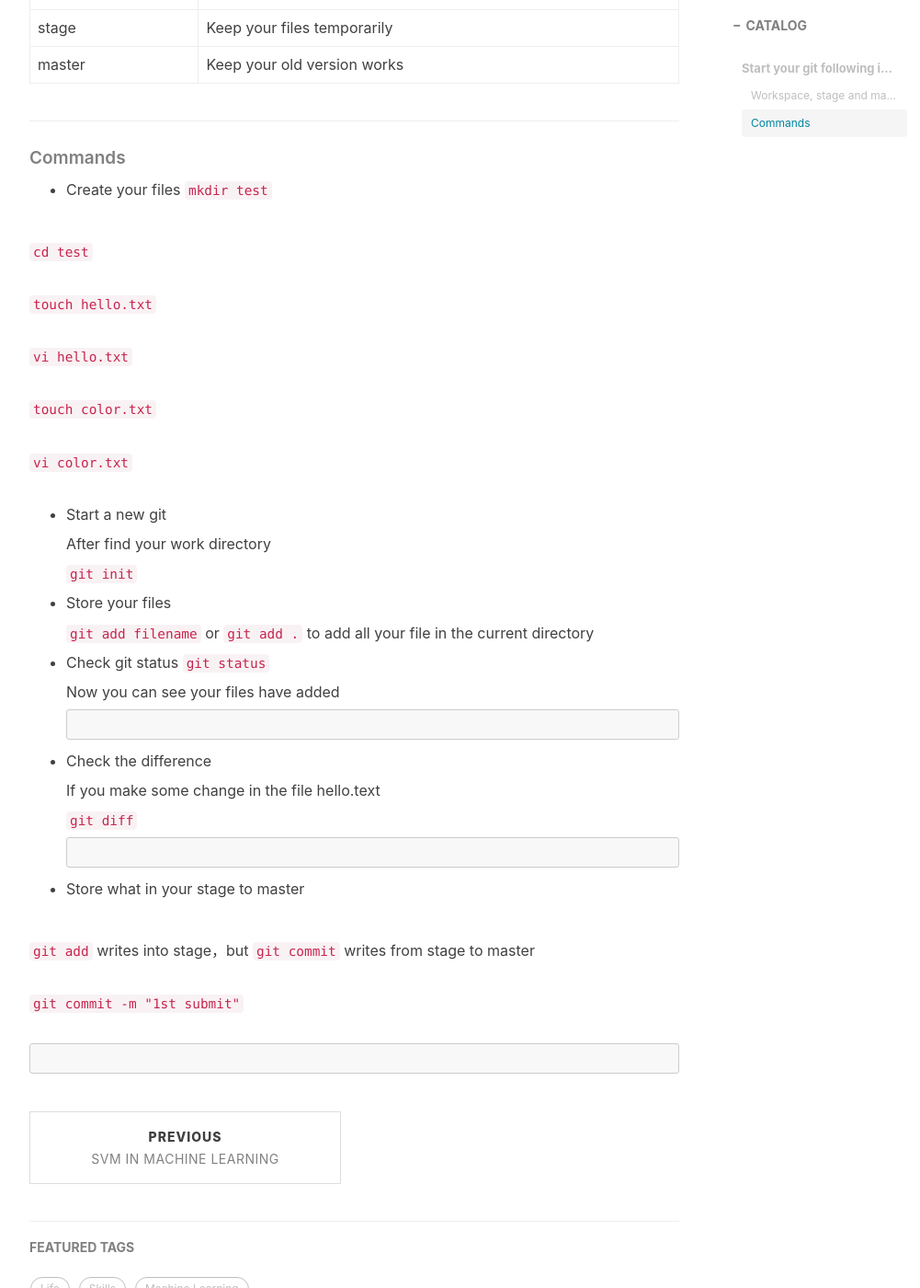
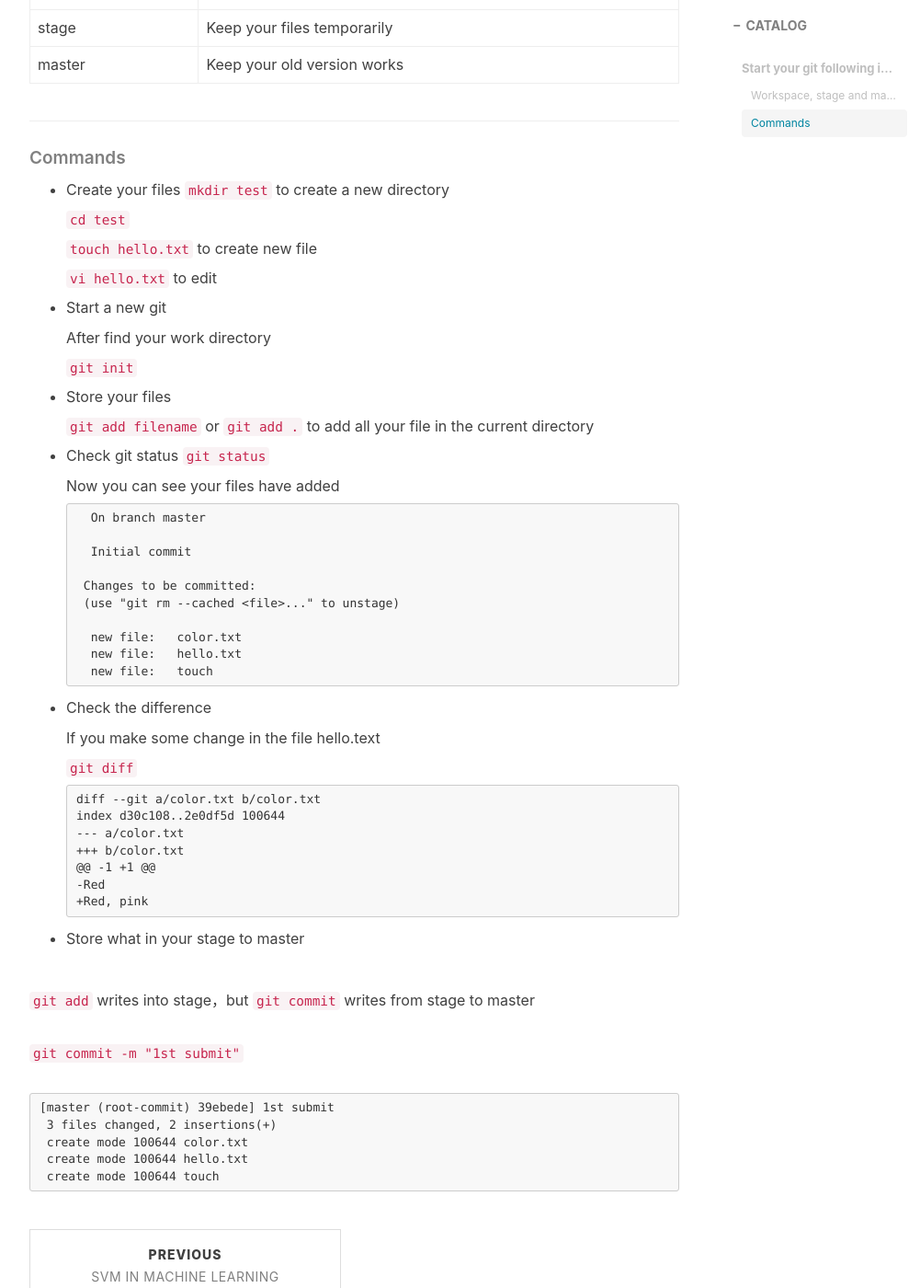
Before and after one commit to ly16/ly16.github.io, a Jekyll site: the page built from _posts/2018-02-24-git-tutorial.md, in a window 1280 px wide and 1400 px high, scrolled down 1126 px. Shown: the whole window at 92% size, without its empty margins (233-1234 px from the left). Built offline with Jekyll 4.4.1, drawn with Linux system fonts in a browser that asks for light colours; nearby versions of some CDN libraries; comment, search, counter and statistics services are not loaded.

Commit message:
Update 2018-02-24-git-tutorial.md

````diff
--- a/_posts/2018-02-24-git-tutorial.md
+++ b/_posts/2018-02-24-git-tutorial.md
@@ -28,17 +28,13 @@ ______________________________________________
 
 ##### Commands
 - Create your files
- `mkdir test`
+   `mkdir test` to create a new directory
 
- `cd test`
+   `cd test`
 
- `touch hello.txt`
+   `touch hello.txt` to create new file
 
- `vi hello.txt`
-
- `touch color.txt`
-
- `vi color.txt`
+   `vi hello.txt`  to edit
 
 - Start a new git
 
@@ -56,7 +52,16 @@ ______________________________________________
     Now you can see your files have added
 
     ```
+    On branch master
 
+    Initial commit
+
+   Changes to be committed:
+   (use "git rm --cached <file>..." to unstage)
+
+	new file:   color.txt
+	new file:   hello.txt
+	new file:   touch
     ```
 
 - Check the difference
@@ -66,7 +71,13 @@ ______________________________________________
    `git diff`
 
    ```
-
+  diff --git a/color.txt b/color.txt
+  index d30c108..2e0df5d 100644
+  --- a/color.txt
+  +++ b/color.txt
+  @@ -1 +1 @@
+  -Red
+  +Red, pink
    ```
 
 - Store what in your stage to master
@@ -76,5 +87,9 @@ ______________________________________________
  `git commit -m "1st submit"`
 
 ```
-
- ```
+[master (root-commit) 39ebede] 1st submit
+ 3 files changed, 2 insertions(+)
+ create mode 100644 color.txt
+ create mode 100644 hello.txt
+ create mode 100644 touch
+```
````
